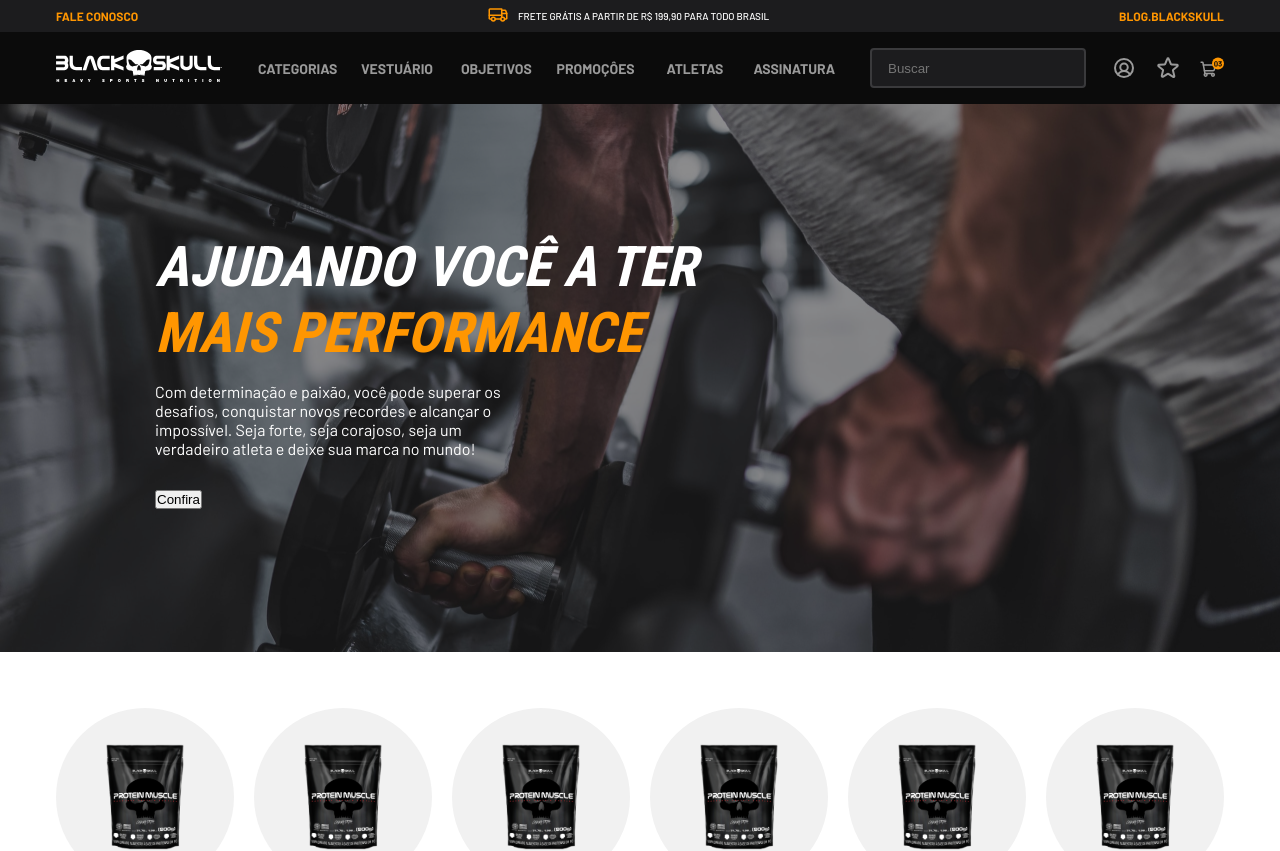
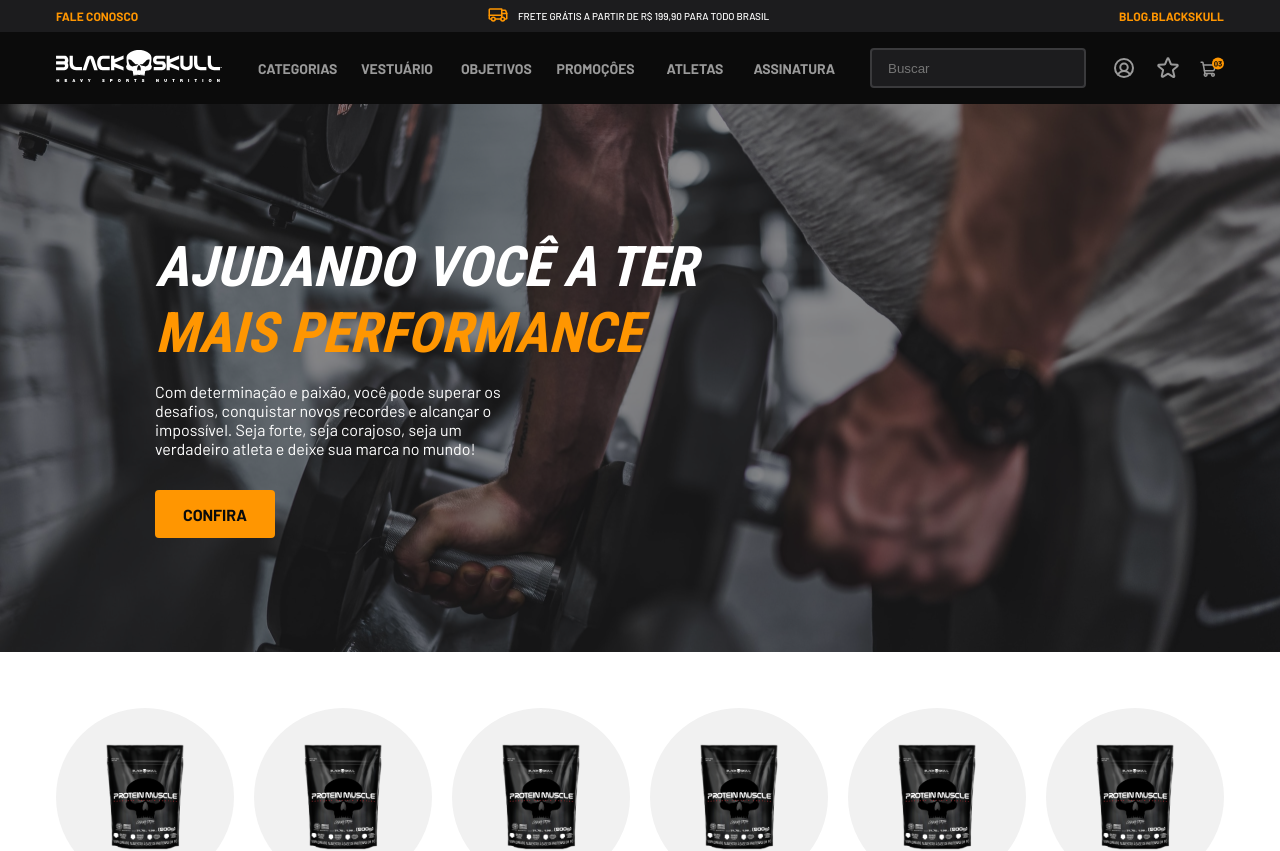
Before and after one commit to emergs/black-skull, a React (Create React App) app: page / in a window 1280 px wide. Shown: the top 851 px of the page. Built offline with nearby package versions, Linux system fonts and the light colour scheme.

Commit message:
feat:estilização do componente Button

```diff
--- a/src/components/Button/index.tsx
+++ b/src/components/Button/index.tsx
@@ -1,10 +1,39 @@
-import { IChildren } from "../../interfaces"
+import { IButton } from "../../interfaces"
+import { ButtonStyled } from "./styled"
 
-const Button = ({children}:IChildren) => {
+const Button = ({
+  children,
+  width,
+  height,
+  backgroundColor,
+  color,
+  font,
+  type,
+  border,
+  borderRadius,
+  textTransform,
+  hoverBackground,
+  padding,
+  onClick,
+
+}: IButton) => {
   return (
-    <button>
+    <ButtonStyled
+      width={width}
+      height={height}
+      backgroundColor={backgroundColor}
+      borderRadius={borderRadius}
+      border={border}
+      color={color}
+      font={font}
+      padding={padding}
+      onClick={onClick}
+      type={type}
+      textTransform={textTransform}
+      hoverBackground={hoverBackground}
+    >
       {children}
-    </button>
+    </ButtonStyled>
   )
 }
 
--- a/src/components/Button/styled.ts
+++ b/src/components/Button/styled.ts
@@ -1,5 +1,16 @@
 import styled from "styled-components";
+import { IButton } from "../../interfaces";
 
-export const Name = styled.section`
-
+export const ButtonStyled = styled.button<IButton>`
+  width: ${({ width }) => width ? width : '120px'};
+  height: ${({ height }) => height ? height : '48px'};
+  background-color: ${({ backgroundColor }) => backgroundColor ? backgroundColor : 'var(--orange1)'};
+  border-radius: ${({ borderRadius }) => borderRadius ? borderRadius : '4px'};
+  border: ${({ border }) => border ? border : 'none'};
+  color: ${({ color }) => color ? color : 'var(--black1)'};
+  font: ${({ font }) => font ? font : 'var(--barlow16-700)'};
+  text-transform: ${({ textTransform }) => textTransform ? textTransform : 'uppercase'};
+  &:hover {
+    background-color: ${({ hoverBackground }) => hoverBackground ? hoverBackground : 'var(--orange2)'};
+  }
 `
```
Also changed, not shown: src/interfaces/index.ts (+16 -1 lines).
